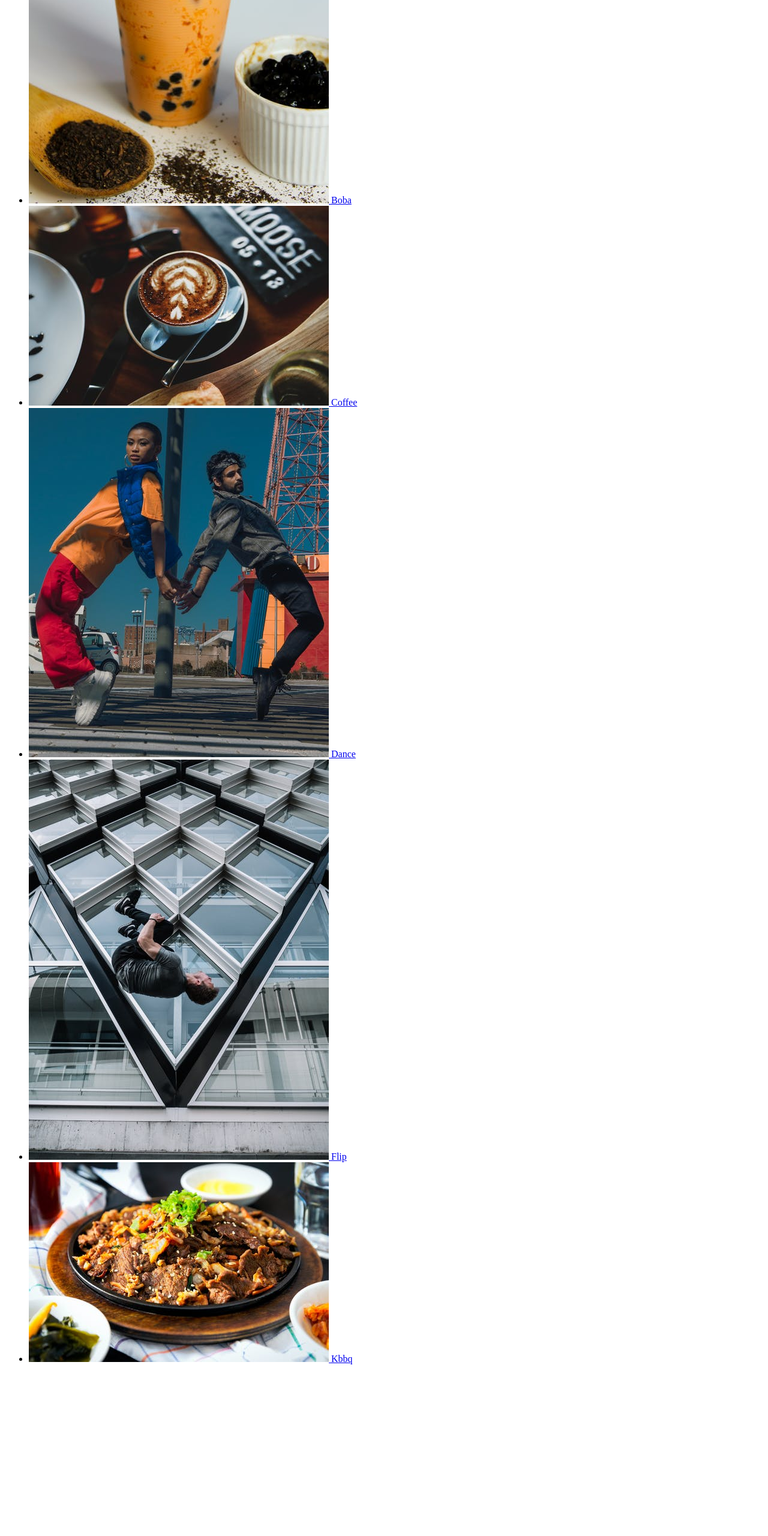
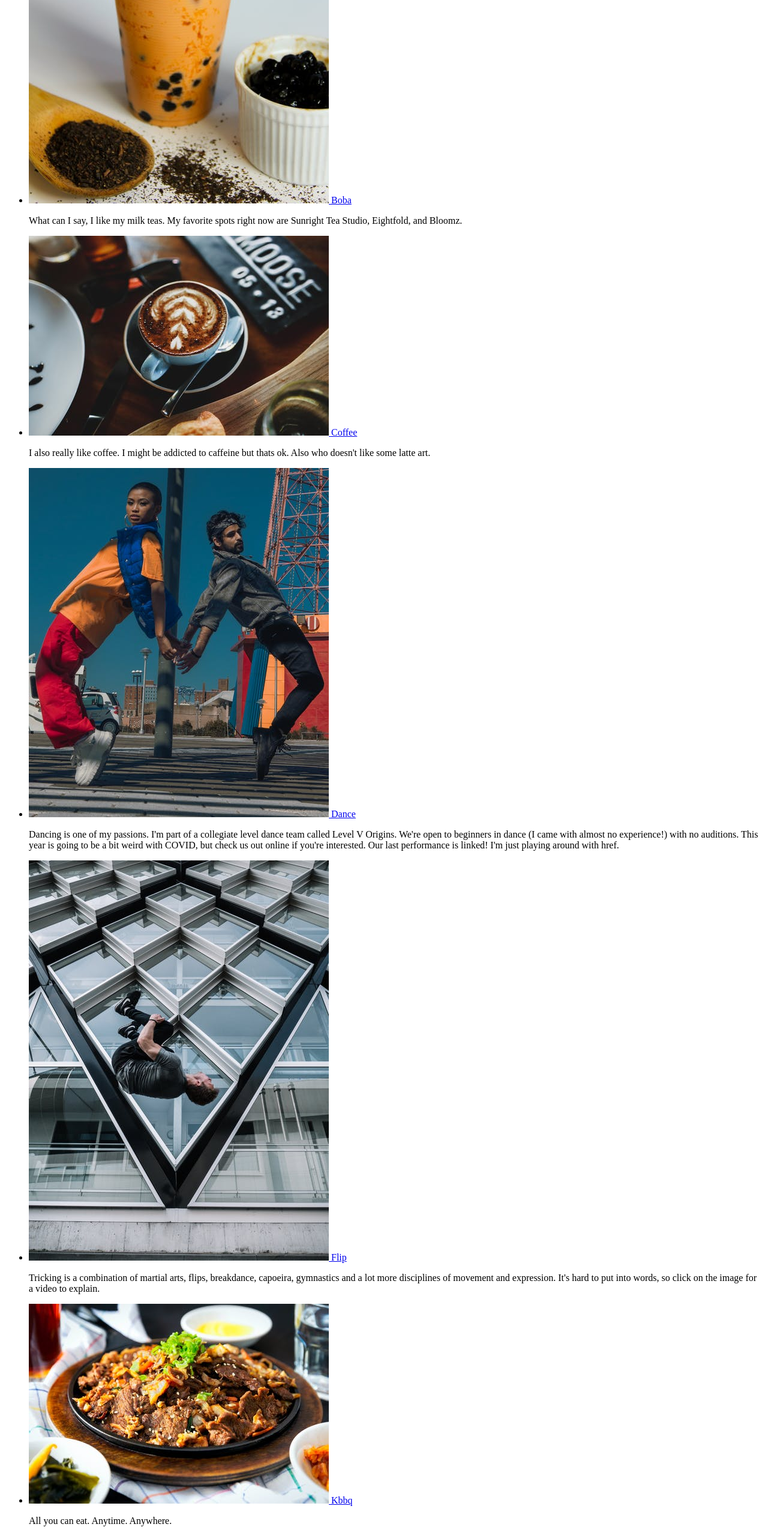
Before and after one commit to tonguyen500/tonguyen500.github.io, a plain HTML site: page Pages/pictures.html in a window 1280 px wide. Shown: the part 582-3142 px from the top of the page at 60% size. Before the commit the page ends 2872 px from the top, so only its background shows below. Drawn offline with Linux system fonts and the light colour scheme.

Commit message:
Update pictures.html

```diff
--- a/Pages/pictures.html
+++ b/Pages/pictures.html
@@ -23,30 +23,43 @@
         <img src="img/boba.jpeg" alt="Boba img">
           <span>Boba</span>
       </a>
+      <p>What can I say, I like my milk teas. My favorite spots right now are
+      Sunright Tea Studio, Eightfold, and Bloomz. </p>
     </li>
     <li>
       <a href="#">
-        <img src="img/coffee.jpeg" alt="Coffee img">
+        <img  src="img/coffee.jpeg" alt="Coffee img">
           <span>Coffee</span>
       </a>
+      <p>I also really like coffee. I might be addicted to caffeine but thats
+      ok. Also who doesn't like some latte art. </p>
     </li>
     <li>
-      <a href="#">
+      <a href="https://www.youtube.com/watch?v=P5PMU2C4nqk">
         <img src="img/dance.jpeg" alt="Dance img">
           <span>Dance</span>
       </a>
+      <p>Dancing is one of my passions. I'm part of a collegiate level dance team
+      called Level V Origins. We're open to beginners in dance (I came with almost
+      no experience!) with no auditions. This year is going to be a bit weird with
+      COVID, but check us out online if you're interested. Our last performance
+      is linked! I'm just playing around with href. </p>
     </li>
     <li>
-      <a href="#">
+      <a href="https://www.youtube.com/watch?v=LjliBuPbOVw&feature=youtu.be&fbclid=IwAR0kIOaw1uZWxKmA7JRkYjMSNGDB4d6xvIpvjUMztHGSzYwigrL8JcWSoto">
         <img src="img/flip.jpeg" alt="Flip img">
           <span>Flip</span>
       </a>
+      <p>Tricking is a combination of martial arts, flips, breakdance, capoeira,
+      gymnastics and a lot more disciplines of movement and expression. It's hard
+      to put into words, so click on the image for a video to explain.   </p>
     </li>
     <li>
       <a href="#">
         <img src="img/kbbq.jpeg" alt="Kbbq img">
           <span>Kbbq</span>
       </a>
+      <p>All you can eat. Anytime. Anywhere. </p>
     </li>
   </ul>
 </body>
```
